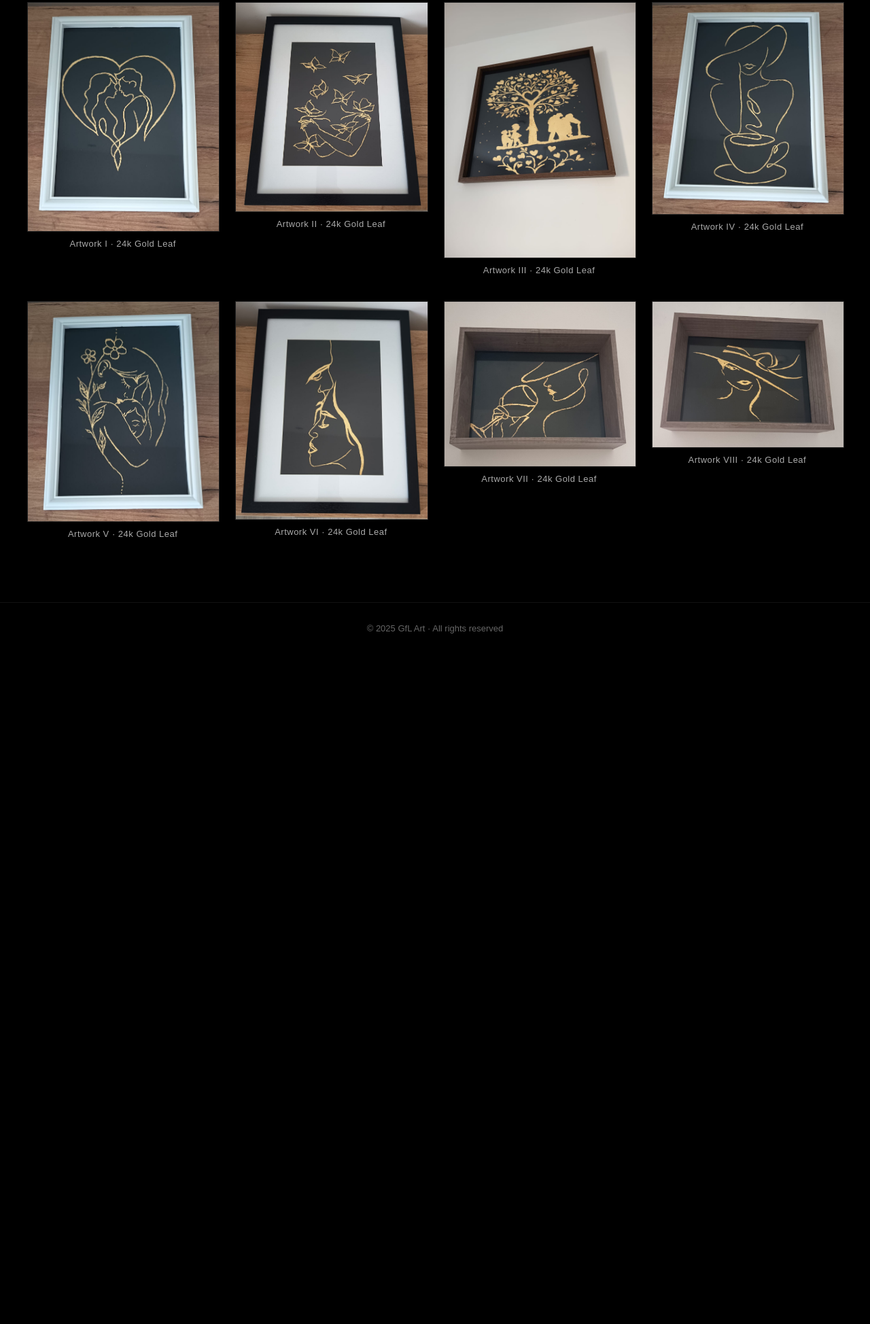
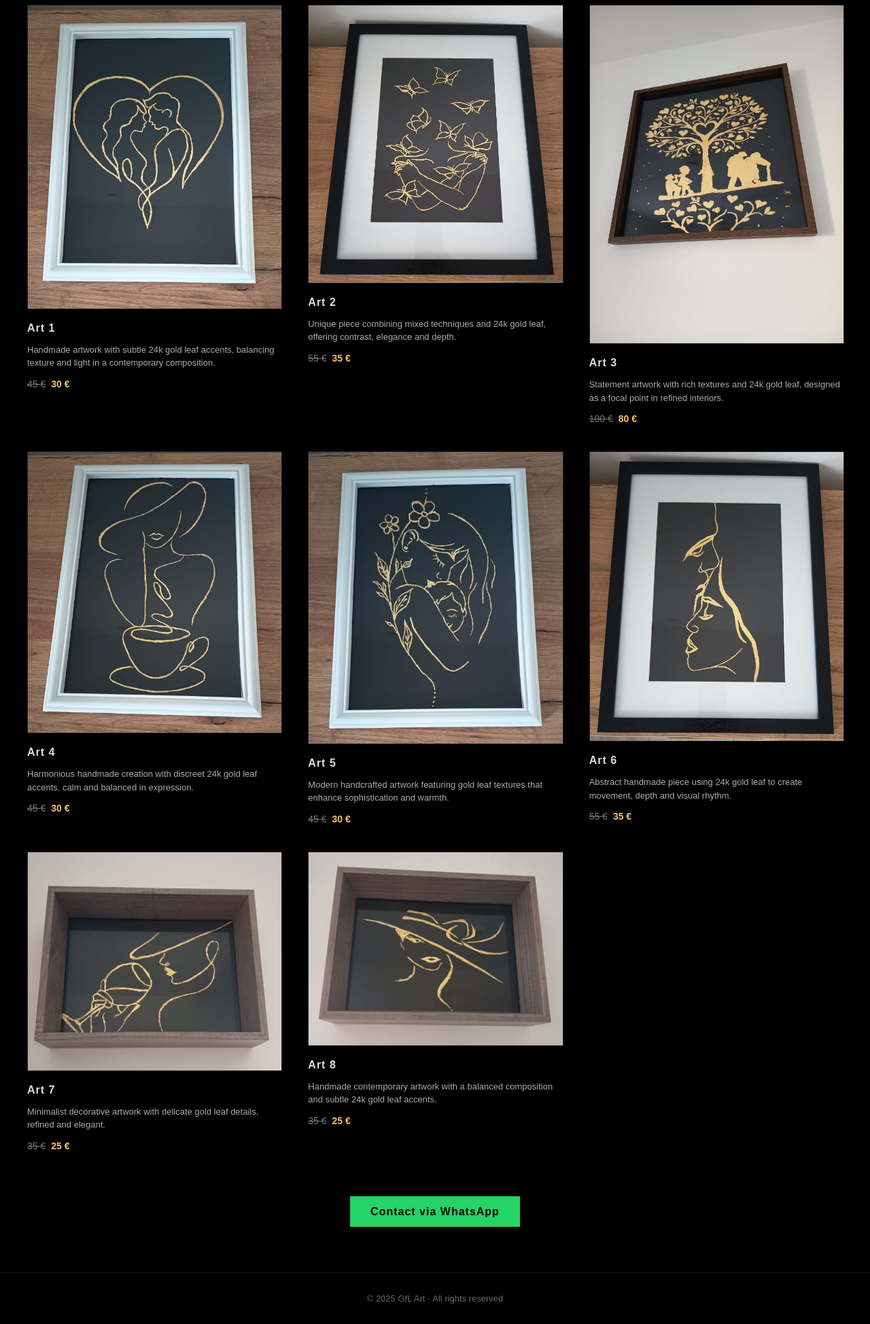
Before and after one commit to GfL-Art/GfL-Art, a plain HTML site: page index.html in a window 1280 px wide. Shown: the part 375-2323 px from the top of the page at 68% size. Before the commit the page ends 1337 px from the top, so only its background shows below. Drawn offline with Linux system fonts and the light colour scheme.

Commit message:
Update index.html

```diff
--- a/index.html
+++ b/index.html
@@ -3,72 +3,121 @@
 <head>
 <meta charset="UTF-8">
 <title>GfL Art – Handmade Artworks with 24k Gold Leaf</title>
-  <meta name="description" content="Unique handmade artworks with genuine 24k gold leaf. Florence, Italy.">
 <meta name="viewport" content="width=device-width, initial-scale=1.0">
 
 <style>
-    body {
-      margin: 0;
+body{
+  margin:0;
   font-family: Arial, Helvetica, sans-serif;
-      background-color: #000;
-      color: #eee;
-      text-align: center;
+  background:#000;
+  color:#ddd;
 }
 
-    header {
-      padding: 40px 20px 20px;
+header{
+  text-align:center;
+  padding:40px 20px;
 }
 
-    .logo {
-      max-width: 180px;
-      margin: 0 auto 30px;
-      display: block;
+.logo{
+  max-width:180px;
+  margin-bottom:20px;
 }
 
-    h1 {
-      font-size: 28px;
-      font-weight: normal;
-      letter-spacing: 2px;
-      margin-bottom: 10px;
+h1{
+  font-weight:normal;
+  letter-spacing:3px;
+  margin-bottom:10px;
 }
 
-    h2 {
-      font-size: 14px;
-      font-weight: normal;
-      color: #aaa;
-      max-width: 600px;
-      margin: 0 auto 50px;
-      letter-spacing: 1px;
+h2{
+  font-size:14px;
+  color:#aaa;
 }
 
-    .gallery {
-      max-width: 1200px;
-      margin: 0 auto 80px;
-      padding: 0 20px;
-      display: grid;
-      grid-template-columns: repeat(auto-fit, minmax(250px, 1fr));
-      gap: 25px;
+.gallery{
+  max-width:1200px;
+  margin:0 auto 80px;
+  padding:0 20px;
+  display:grid;
+  grid-template-columns: repeat(auto-fit, minmax(280px,1fr));
+  gap:40px;
 }
 
-    .artwork img {
-      width: 100%;
-      height: auto;
-      display: block;
-      border: 1px solid #222;
+.artwork img{
+  width:100%;
+  cursor:pointer;
+  border:1px solid #222;
+  transition:opacity .3s;
 }
 
-    .artwork p {
-      font-size: 13px;
-      color: #aaa;
-      margin-top: 10px;
-      letter-spacing: 0.5px;
+.artwork img:hover{ opacity:.85; }
+
+.artwork h3{
+  font-size:16px;
+  margin:15px 0 8px;
+  letter-spacing:1px;
 }
 
-    footer {
-      padding: 30px 20px;
-      font-size: 13px;
-      color: #666;
-      border-top: 1px solid #111;
+.artwork p{
+  font-size:13px;
+  color:#aaa;
+  line-height:1.5;
+}
+
+.price{
+  margin-top:8px;
+  font-size:14px;
+}
+
+.old{
+  text-decoration:line-through;
+  color:#777;
+  margin-right:8px;
+}
+
+.new{
+  color:#f5c26b;
+  font-weight:bold;
+}
+
+.contact{
+  text-align:center;
+  margin:30px 0 80px;
+}
+
+.contact a{
+  background:#25d366;
+  color:#000;
+  padding:14px 30px;
+  text-decoration:none;
+  font-weight:bold;
+  letter-spacing:1px;
+}
+
+/* LIGHTBOX */
+.lightbox{
+  display:none;
+  position:fixed;
+  inset:0;
+  background:rgba(0,0,0,.95);
+  justify-content:center;
+  align-items:center;
+  z-index:999;
+}
+
+.lightbox img{
+  max-width:90%;
+  max-height:90%;
+}
+
+.lightbox:target{ display:flex; }
+
+footer{
+  text-align:center;
+  padding:30px;
+  border-top:1px solid #111;
+  color:#666;
+  font-size:13px;
 }
 </style>
 </head>
@@ -76,54 +125,92 @@
 <body>
 
 <header>
-    <img src="images/logo.png" alt="GfL Art logo" class="logo">
+  <img src="images/logo.png" class="logo" alt="GfL Art logo">
   <h1>GfL ART</h1>
   <h2>Handmade artworks with 24k gold leaf · Florence, Italy</h2>
 </header>
 
 <main class="gallery">
 
+<!-- ART 1 -->
 <div class="artwork">
-      <img src="images/art1.jpg" alt="Handmade artwork with gold leaf">
-      <p>Artwork I · 24k Gold Leaf</p>
+<a href="#img1"><img src="images/art1.jpg"></a>
+<h3>Art 1</h3>
+<p>Handmade artwork with subtle 24k gold leaf accents, balancing texture and light in a contemporary composition.</p>
+<div class="price"><span class="old">45 €</span><span class="new">30 €</span></div>
 </div>
 
+<!-- ART 2 -->
 <div class="artwork">
-      <img src="images/art2.jpg" alt="Unique handmade artwork">
-      <p>Artwork II · 24k Gold Leaf</p>
+<a href="#img2"><img src="images/art2.jpg"></a>
+<h3>Art 2</h3>
+<p>Unique piece combining mixed techniques and 24k gold leaf, offering contrast, elegance and depth.</p>
+<div class="price"><span class="old">55 €</span><span class="new">35 €</span></div>
 </div>
 
+<!-- ART 3 -->
 <div class="artwork">
-      <img src="images/art3.jpg" alt="Gold leaf contemporary art">
-      <p>Artwork III · 24k Gold Leaf</p>
+<a href="#img3"><img src="images/art3.jpg"></a>
+<h3>Art 3</h3>
+<p>Statement artwork with rich textures and 24k gold leaf, designed as a focal point in refined interiors.</p>
+<div class="price"><span class="old">100 €</span><span class="new">80 €</span></div>
 </div>
 
+<!-- ART 4 -->
 <div class="artwork">
-      <img src="images/art4.jpg" alt="Handcrafted gold leaf art">
-      <p>Artwork IV · 24k Gold Leaf</p>
+<a href="#img4"><img src="images/art4.jpg"></a>
+<h3>Art 4</h3>
+<p>Harmonious handmade creation with discreet 24k gold leaf accents, calm and balanced in expression.</p>
+<div class="price"><span class="old">45 €</span><span class="new">30 €</span></div>
 </div>
 
+<!-- ART 5 -->
 <div class="artwork">
-      <img src="images/art5.jpg" alt="Modern artwork with gold leaf">
-      <p>Artwork V · 24k Gold Leaf</p>
+<a href="#img5"><img src="images/art5.jpg"></a>
+<h3>Art 5</h3>
+<p>Modern handcrafted artwork featuring gold leaf textures that enhance sophistication and warmth.</p>
+<div class="price"><span class="old">45 €</span><span class="new">30 €</span></div>
 </div>
 
+<!-- ART 6 -->
 <div class="artwork">
-      <img src="images/art6.jpg" alt="Minimal gold leaf artwork">
-      <p>Artwork VI · 24k Gold Leaf</p>
+<a href="#img6"><img src="images/art6.jpg"></a>
+<h3>Art 6</h3>
+<p>Abstract handmade piece using 24k gold leaf to create movement, depth and visual rhythm.</p>
+<div class="price"><span class="old">55 €</span><span class="new">35 €</span></div>
 </div>
 
+<!-- ART 7 -->
 <div class="artwork">
-      <img src="images/art7.jpg" alt="Abstract handmade gold art">
-      <p>Artwork VII · 24k Gold Leaf</p>
+<a href="#img7"><img src="images/art7.jpg"></a>
+<h3>Art 7</h3>
+<p>Minimalist decorative artwork with delicate gold leaf details, refined and elegant.</p>
+<div class="price"><span class="old">35 €</span><span class="new">25 €</span></div>
 </div>
 
+<!-- ART 8 -->
 <div class="artwork">
-      <img src="images/art8.jpg" alt="Exclusive handcrafted artwork">
-      <p>Artwork VIII · 24k Gold Leaf</p>
+<a href="#img8"><img src="images/art8.jpg"></a>
+<h3>Art 8</h3>
+<p>Handmade contemporary artwork with a balanced composition and subtle 24k gold leaf accents.</p>
+<div class="price"><span class="old">35 €</span><span class="new">25 €</span></div>
 </div>
 
 </main>
+
+<div class="contact">
+<a href="https://wa.me/00353830888822" target="_blank">Contact via WhatsApp</a>
+</div>
+
+<!-- LIGHTBOX -->
+<div id="img1" class="lightbox"><a href="#"><img src="images/art1.jpg"></a></div>
+<div id="img2" class="lightbox"><a href="#"><img src="images/art2.jpg"></a></div>
+<div id="img3" class="lightbox"><a href="#"><img src="images/art3.jpg"></a></div>
+<div id="img4" class="lightbox"><a href="#"><img src="images/art4.jpg"></a></div>
+<div id="img5" class="lightbox"><a href="#"><img src="images/art5.jpg"></a></div>
+<div id="img6" class="lightbox"><a href="#"><img src="images/art6.jpg"></a></div>
+<div id="img7" class="lightbox"><a href="#"><img src="images/art7.jpg"></a></div>
+<div id="img8" class="lightbox"><a href="#"><img src="images/art8.jpg"></a></div>
 
 <footer>
 © 2025 GfL Art · All rights reserved
```
Lines whose indentation alone changed are shown as unchanged.
